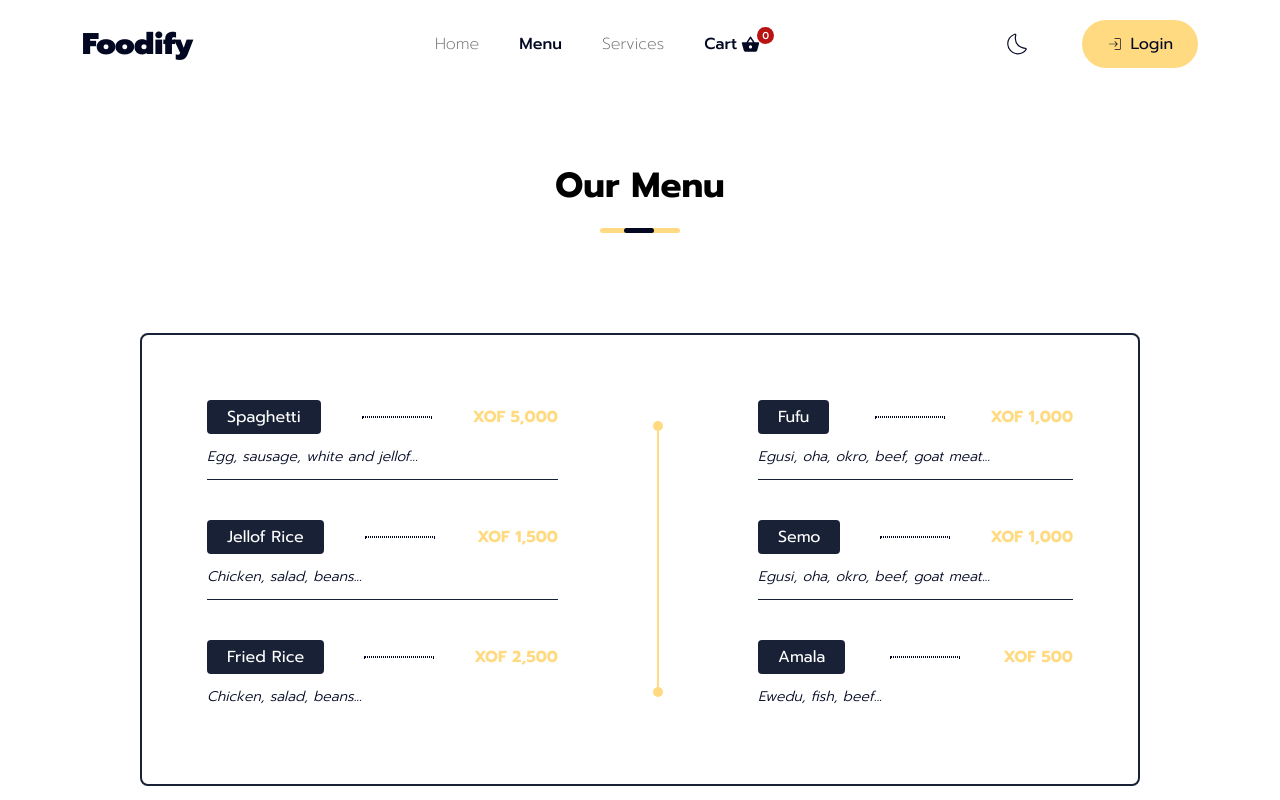
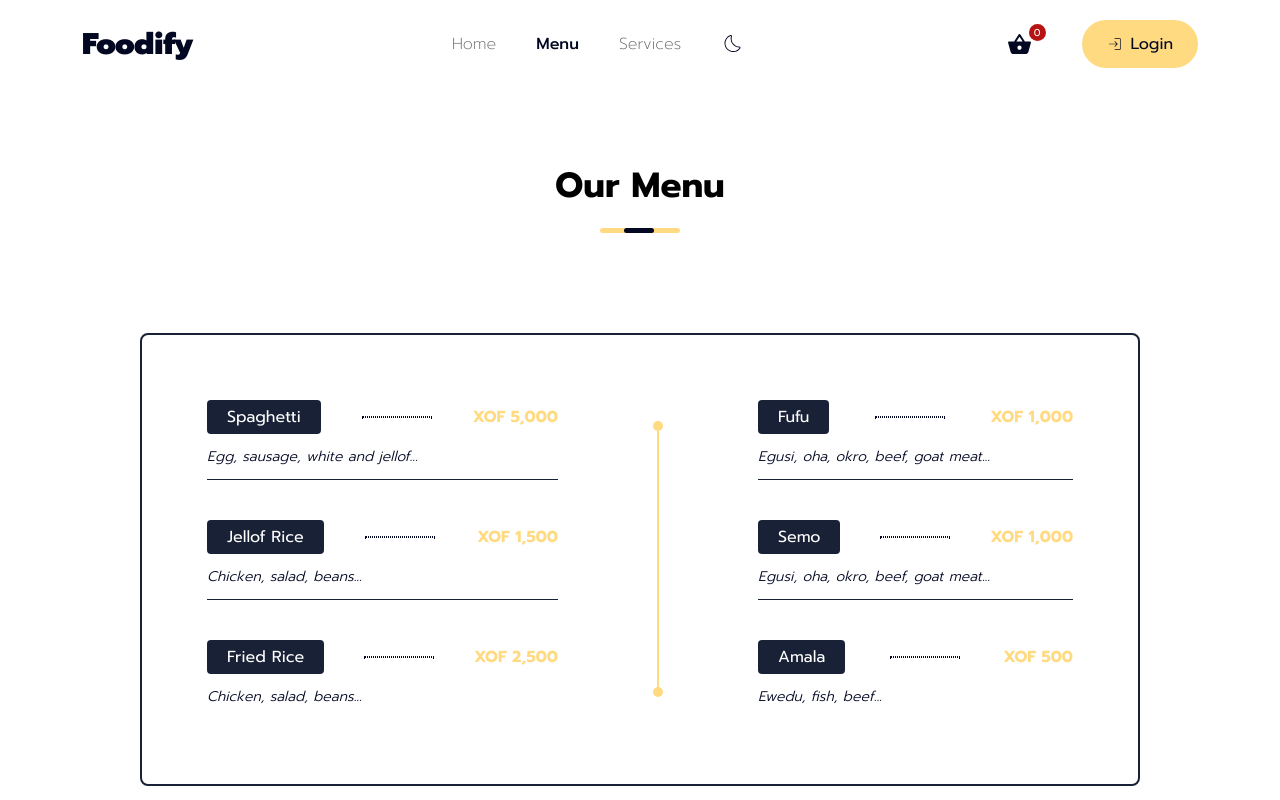
Before and after one commit to Joseph-Jnr/foodify_v1, a React (Vite) app: page /menu in a window 1280 px wide. Shown: the top 800 px of the page. Built offline with nearby package versions, Linux system fonts and the light colour scheme.

Commit message:
update: switched places between cart & theme icons

```diff
--- a/src/components/navbar/Navbar.css
+++ b/src/components/navbar/Navbar.css
@@ -146,25 +146,39 @@ nav .cart-icon {
 
 .theme-switcher {
   cursor: pointer;
-  height: 30px;
-  width: 30px;
   display: flex;
   justify-content: center;
   align-items: center;
 }
 
-.theme-switcher.white span {
+.cart-icon span:nth-child(2) {
+  color: var(--black);
+  font-size: 25px;
+  cursor: pointer;
+}
+
+.cart-icon.white span:nth-child(2) {
   color: var(--white);
-  font-size: 28px;
 }
 
 .theme-switcher span {
   color: var(--black);
-  font-size: 28px;
+  font-size: 23px;
 }
 
-html.dark .theme-switcher span {
-  color: var(--white);
+.mobile-theme-switcher {
+  display: flex;
+  align-items: center;
+}
+
+.mobile-theme-switcher > span {
+  font-size: 15px;
+  margin-left: 10px;
+}
+
+html.dark .theme-switcher span,
+html.dark .cart-icon span {
+  color: #c7c7c7;
 }
 
 .theme-switcher.light span {
@@ -186,7 +200,7 @@ html.dark .navbarComponent.sticky {
   background: #060114a5;
 }
 
-.navbarComponent.sticky .theme-switcher span {
+.navbarComponent.sticky .cart-icon span:nth-child(2) {
   color: var(--black);
 }
 
@@ -194,7 +208,7 @@ html.dark .nav-links ul li.active > a {
   color: var(--off-white);
 }
 
-html.dark .navbarComponent.sticky .theme-switcher span,
+html.dark .navbarComponent.sticky .cart-icon span:nth-child(2),
 html.dark .navbarComponent .nav-links ul li a,
 html.dark .navbarComponent.sticky .nav-links ul li a {
   color: #c7c7c7;
--- a/src/components/navbar/Navbar.jsx
+++ b/src/components/navbar/Navbar.jsx
@@ -147,25 +147,37 @@ const Navbar = () => {
                 </NavLink>
               </li>
               <li>
-                <NavLink className='flex items-center' onClick={showCart}>
-                  Cart
-                  <span className='counter-wrap ml-1'>
-                    <span className='cart-counter'>{`${itemCount}`}</span>
-                    <span className='cart-icon'>
-                      <MdShoppingBasket />
+                <div
+                  className={`theme-switcher ${isHomePage ? 'white' : ''}`}
+                  onClick={handleThemeToggle}
+                >
+                  {/* Theme switcher */}
+
+                  {window.innerWidth <= 765 ? (
+                    <span className='mobile-theme-switcher'>
+                      {dark ? <MdLightMode /> : <CiDark />}{' '}
+                      {dark ? <span>Light</span> : <span>Dark</span>}
                     </span>
-                  </span>
-                </NavLink>
+                  ) : (
+                    <span>{dark ? <MdLightMode /> : <CiDark />}</span>
+                  )}
+                </div>
               </li>
             </ul>
           </div>
           <div className='right-actions flex items-center'>
             <div
-              className={`theme-switcher ${isHomePage ? 'white' : ''}`}
-              onClick={handleThemeToggle}
+              className={`cart-icon flex items-center ${
+                isHomePage ? 'white' : ''
+              }`}
+              onClick={showCart}
             >
-              {/* Dark theme switcher */}
-              <span>{dark ? <MdLightMode /> : <CiDark />}</span>
+              <span className='counter-wrap ml-1'>
+                <span className='cart-counter'>{`${itemCount}`}</span>
+                <span className='cart-icon'>
+                  <MdShoppingBasket />
+                </span>
+              </span>
             </div>
             <div className='login-btn'>
               <Link to='/login'>
```
